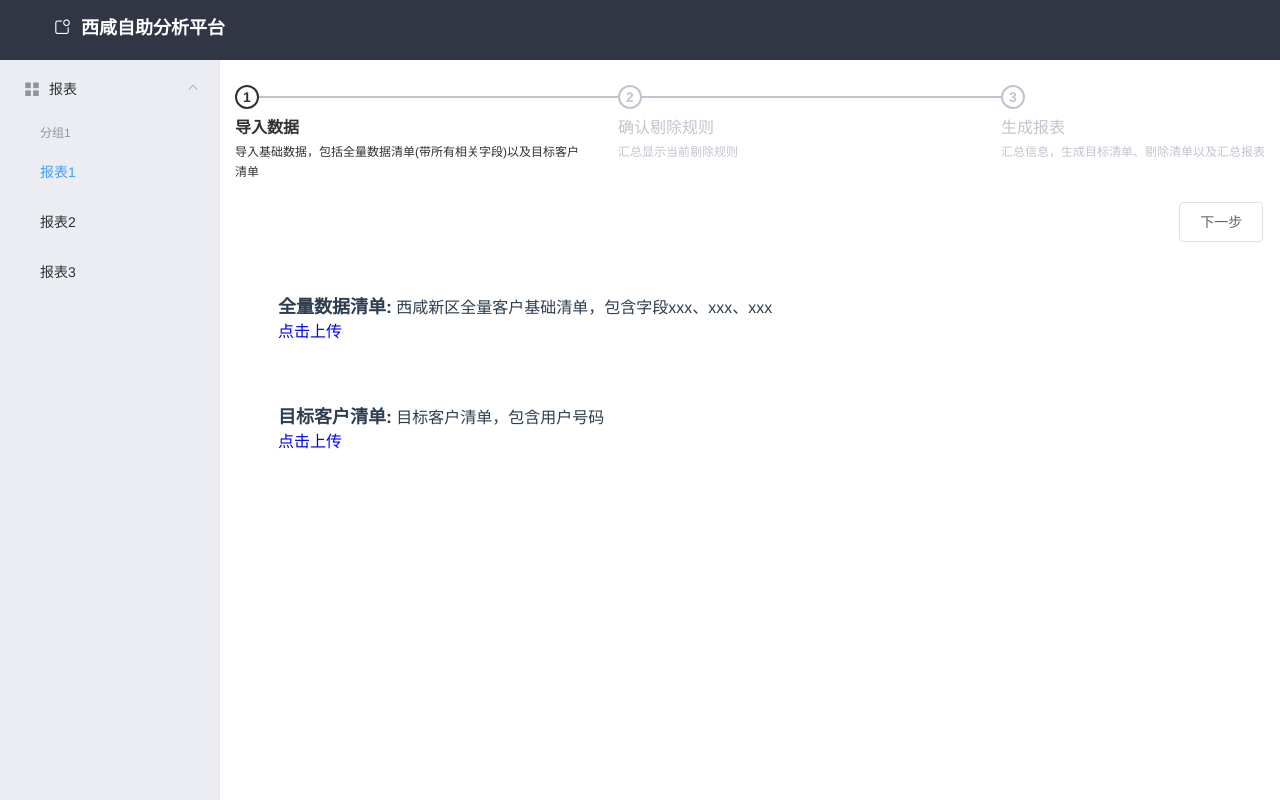
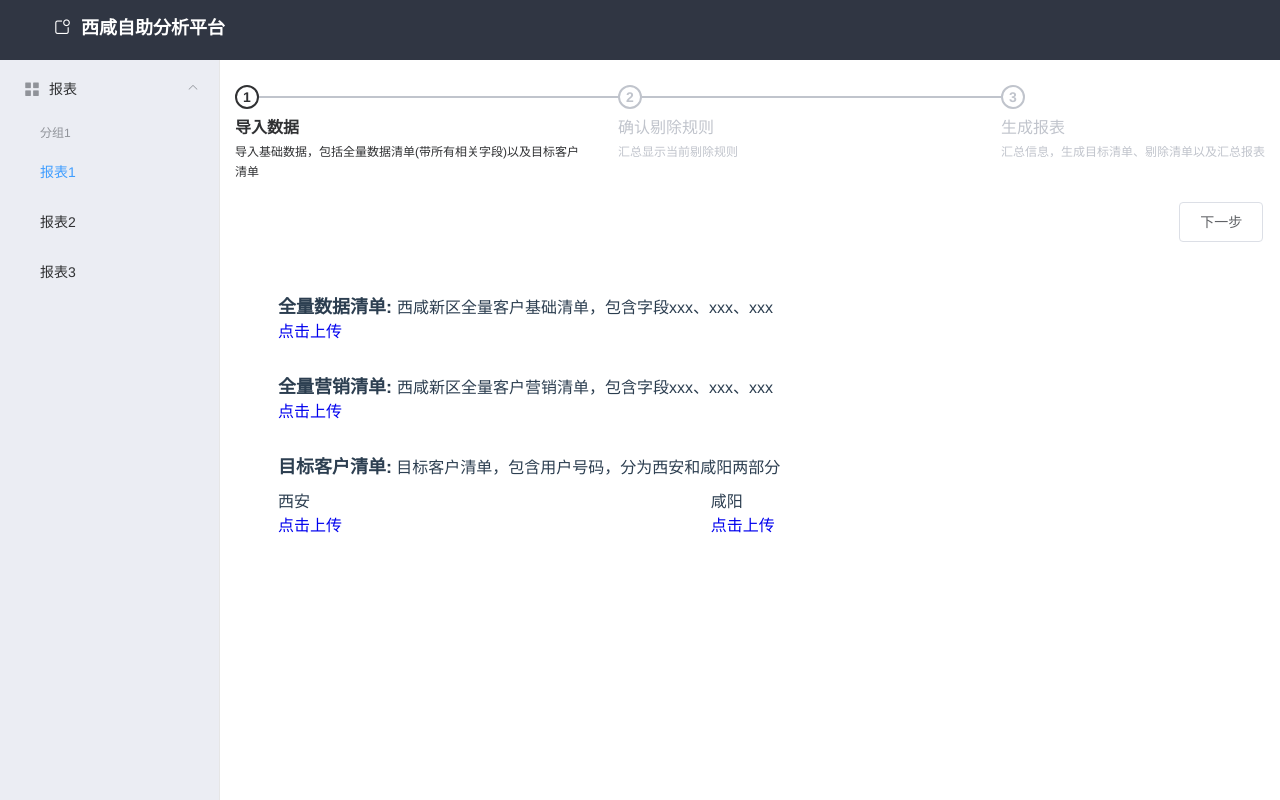
Before and after one commit to colorfulZebra/CMCCxx, a Vue app: page /#/dailylist1 in a window 1280 px wide. Built offline with nearby package versions, Linux system fonts and the light colour scheme.

Commit message:
check upload files

```diff
--- a/src/components/DailyList1.vue
+++ b/src/components/DailyList1.vue
@@ -13,27 +13,58 @@
       </el-col>
     </el-row>
     <el-row v-show="active===0">
-      <el-col :span="23" :offset="1">
-        <span class="lsttitle">全量数据清单:</span> 西咸新区全量客户基础清单，包含字段xxx、xxx、xxx
+      <el-col :span="22" :offset="1" style="margin-bottom: 30px;">
+        <span class="lsttitle">全量数据清单: </span>西咸新区全量客户基础清单，包含字段xxx、xxx、xxx
         <el-upload
          action="/upload/fulllist"
          name="fullList"
+         accept=".txt"
          :on-success="successUploaded"
          :before-remove="beforeRemove"
          :limit="1">
           <a href="javascript:void(0)">点击上传</a>
         </el-upload>
       </el-col>
-      <el-col :span="23" :offset="1" style="margin-top: 60px">
-        <span class="lsttitle">目标客户清单:</span> 目标客户清单，包含用户号码
+      <el-col :span="22" :offset="1">
+        <span class="lsttitle">全量营销清单: </span>西咸新区全量客户营销清单，包含字段xxx、xxx、xxx
         <el-upload
-         action="/upload/targetlist"
-         name="targetList"
+         action="/upload/marketlist"
+         name="marketList"
+         accept=".txt"
          :on-success="successUploaded"
          :before-remove="beforeRemove"
          :limit="1">
           <a href="javascript:void(0)">点击上传</a>
         </el-upload>
+      </el-col>
+      <el-col :span="22" :offset="1" style="margin-top: 30px">
+        <span class="lsttitle">目标客户清单:</span> 目标客户清单，包含用户号码，分为西安和咸阳两部分
+        <el-row style="margin-top: 10px;">
+          <el-col :span="10">
+            西安
+            <el-upload
+            action="/upload/targetlist/xian"
+            name="targetListxa"
+            accept=".txt"
+            :on-success="successUploaded"
+            :before-remove="beforeRemove"
+            :limit="1">
+              <a href="javascript:void(0)">点击上传</a>
+            </el-upload>
+          </el-col>
+          <el-col :span="10" :offset="1">
+            咸阳
+            <el-upload
+            action="/upload/targetlist/xianyang"
+            name="targetListxy"
+            accept=".txt"
+            :on-success="successUploaded"
+            :before-remove="beforeRemove"
+            :limit="1">
+              <a href="javascript:void(0)">点击上传</a>
+            </el-upload>
+          </el-col>
+        </el-row>
       </el-col>
     </el-row>
     <el-row v-show="active===1">
@@ -84,7 +115,13 @@ export default {
         { type: 'danger', title: '已办理', desc: '用户已经办理流量风暴相关的产品、优惠、或营销包' },
         { type: 'success', title: '小号或副卡', desc: '用户办理了小号或副卡的优惠，或存在小号或副卡关系' }
       ],
-      explainStr: ''
+      explainStr: '',
+      files: {
+        fulllist: '',
+        marketlist: '',
+        targetlistxa: '',
+        targetlistxy: ''
+      }
     }
   },
   mounted () {
@@ -102,15 +139,39 @@ export default {
   },
   methods: {
     next () {
-      if (this.active < this.steps.length) {
+      if (this.active === 0) {
+        if (this.files.fulllist.length &&
+            this.files.marketlist.length &&
+            this.files.targetlistxa.length &&
+            this.files.targetlistxy.length) {
+          this.active += 1
+        } else {
+          this.$message({
+            message: '并未上传所有必须清单！',
+            type: 'warning'
+          })
+        }
+      } else if (this.active < this.steps.length) {
         this.active += 1
+      } else {
       }
     },
     beforeRemove (file, fileList) {
       return this.$confirm(`确定移除 ${file.name}?`)
     },
     successUploaded (response, file, fileList) {
-      console.log(response)
+      if (response.result === 0) {
+        if (response.filename.startsWith('fullList')) {
+          this.files.fulllist = response.filename
+        } else if (response.filename.startsWith('marketList')) {
+          this.files.marketlist = response.filename
+        } else if (response.filename.startsWith('targetListxa')) {
+          this.files.targetlistxa = response.filename
+        } else if (response.filename.startsWith('targetListxy')) {
+          this.files.targetlistxy = response.filename
+        } else {
+        }
+      }
     }
   }
 }
```
